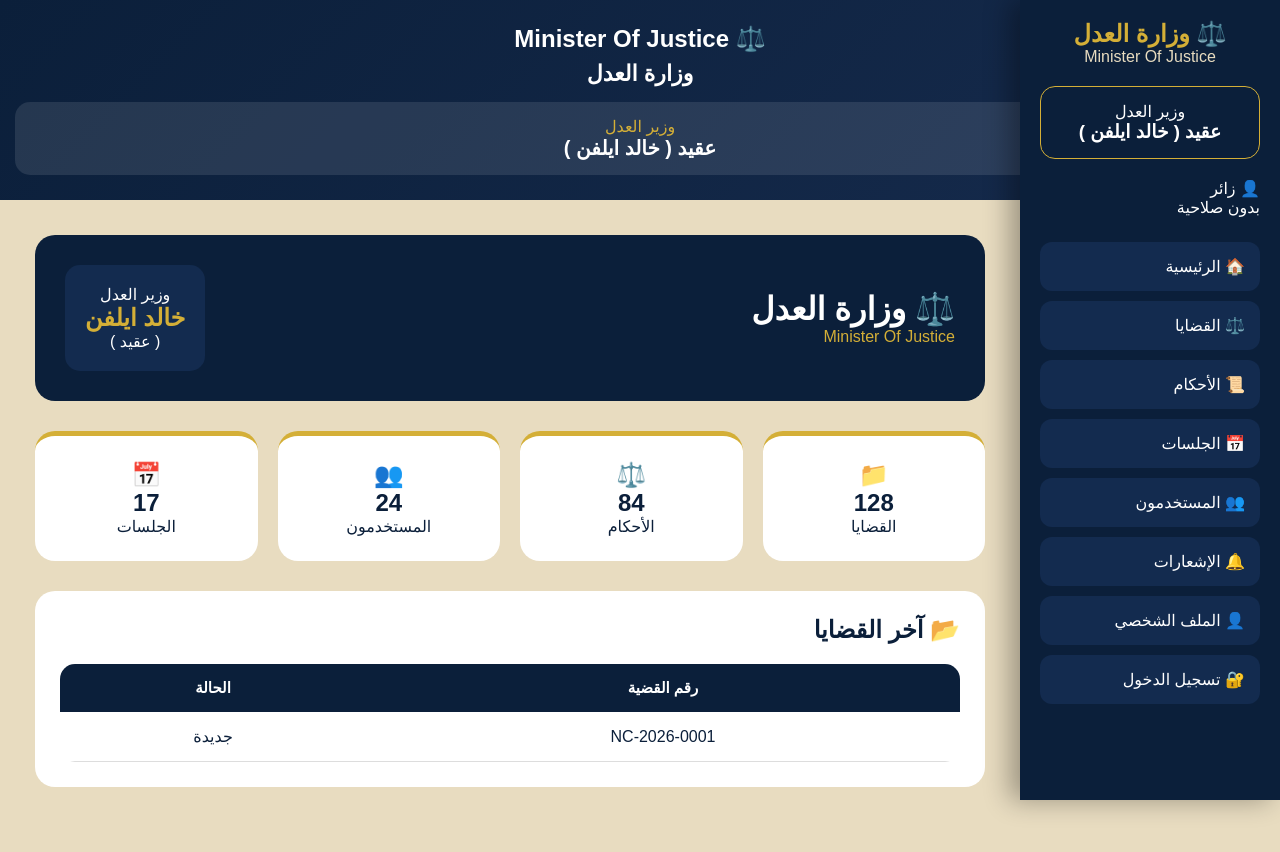
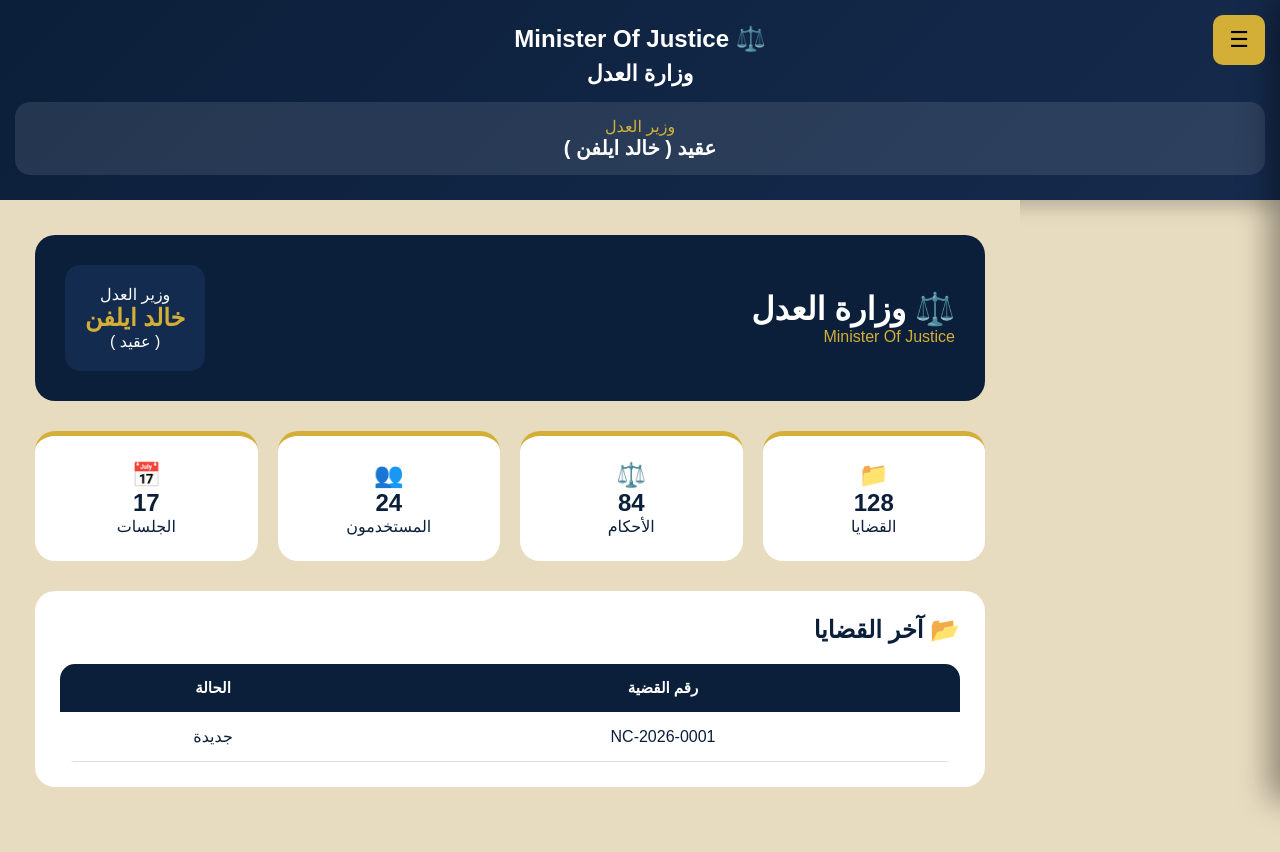
Before and after one commit to 38ed-ma/nice-justice, a Next.js app: page /dashboard in a window 1280 px wide. Shown: the top 852 px of the page. Built offline with nearby package versions, Linux system fonts and the light colour scheme.

Commit message:
Update Sidebar.tsx

```diff
--- a/app/components/Sidebar.tsx
+++ b/app/components/Sidebar.tsx
@@ -5,19 +5,23 @@ import { useEffect, useState } from "react"
 export default function Sidebar(){
 
 const [user,setUser] = useState<any>(null)
+const [open,setOpen] = useState(false)
+
 
 useEffect(()=>{
 
-const saved = localStorage.getItem("user")
+const savedUser = localStorage.getItem("user")
 
-if(saved){
-setUser(JSON.parse(saved))
+if(savedUser){
+setUser(JSON.parse(savedUser))
 }
 
 },[])
 
 
+
 const menu=[
+
 ["🏠","الرئيسية","/dashboard"],
 ["⚖️","القضايا","/cases"],
 ["📜","الأحكام","/archive"],
@@ -26,58 +30,132 @@ const menu=[
 ["🔔","الإشعارات","/notifications"],
 ["👤","الملف الشخصي","/profile"],
 ["🔐","تسجيل الدخول","/login"]
+
 ]
+
 
 
 return(
 
+<>
+
+
+<button
+
+onClick={()=>setOpen(!open)}
+
+style={{
+
+position:"fixed",
+top:"15px",
+right:"15px",
+zIndex:10000,
+background:"#D4AF37",
+border:"none",
+padding:"12px 16px",
+borderRadius:"10px",
+fontSize:"22px",
+cursor:"pointer"
+
+}}
+
+>
+
+☰
+
+</button>
+
+
+
 <aside
+
 style={{
+
 position:"fixed",
 right:0,
 top:0,
+
 width:"260px",
+maxWidth:"85vw",
+
 height:"100vh",
+
 background:"#0B1F3A",
+
 color:"white",
+
 zIndex:9999,
+
 padding:"20px",
-boxShadow:"-10px 0 25px #0005"
+
+transform:
+open
+? "translateX(0)"
+: "translateX(100%)",
+
+transition:"0.3s",
+
+boxShadow:"-10px 0 30px #0006",
+
+overflowY:"auto"
+
 }}
+
 >
 
 
 <h1
+
 style={{
+
 textAlign:"center",
 color:"#D4AF37"
+
 }}
+
 >
+
 ⚖️ وزارة العدل
+
 </h1>
 
 
+
 <p
+
 style={{
+
 textAlign:"center",
 color:"#E8DCC0"
+
 }}
+
 >
+
 Minister Of Justice
+
 </p>
 
 
+
+
 <div
+
 style={{
+
 marginTop:"20px",
 padding:"15px",
 border:"1px solid #D4AF37",
 borderRadius:"15px",
 textAlign:"center"
+
 }}
+
 >
 
-<p>وزير العدل</p>
+<p>
+وزير العدل
+</p>
 
 <h3>
 عقيد ( خالد ايلفن )
@@ -87,7 +165,19 @@ textAlign:"center"
 
 
 
-<div style={{marginTop:"20px"}}>
+
+<div
+
+style={{
+
+marginTop:"20px",
+background:"#132B4F",
+padding:"10px",
+borderRadius:"10px"
+
+}}
+
+>
 
 👤 {user?.username || "زائر"}
 
@@ -99,29 +189,42 @@ textAlign:"center"
 
 
 
+
 <div style={{marginTop:"25px"}}>
 
+
 {
+
 menu.map((item:any)=>(
+
 
 <button
 
 key={item[2]}
 
-onClick={()=>window.location.href=item[2]}
+onClick={()=>{
+
+window.location.href=item[2]
+
+}}
 
 style={{
 
 width:"100%",
-padding:"15px",
+padding:"14px",
 marginBottom:"10px",
 border:"none",
 borderRadius:"12px",
+
 background:"#132B4F",
+
 color:"white",
-cursor:"pointer",
+
+fontSize:"15px",
+
 textAlign:"right",
-fontSize:"16px"
+
+cursor:"pointer"
 
 }}
 
@@ -131,15 +234,39 @@ fontSize:"16px"
 
 </button>
 
+
 ))
 
+
 }
+
 
 </div>
 
 
 
+<footer
+
+style={{
+
+textAlign:"center",
+marginTop:"20px",
+color:"#E8DCC0",
+fontSize:"12px"
+
+}}
+
+>
+
+Ministry Of Justice © 2026
+
+</footer>
+
+
 </aside>
+
+
+</>
 
 )
 
```
